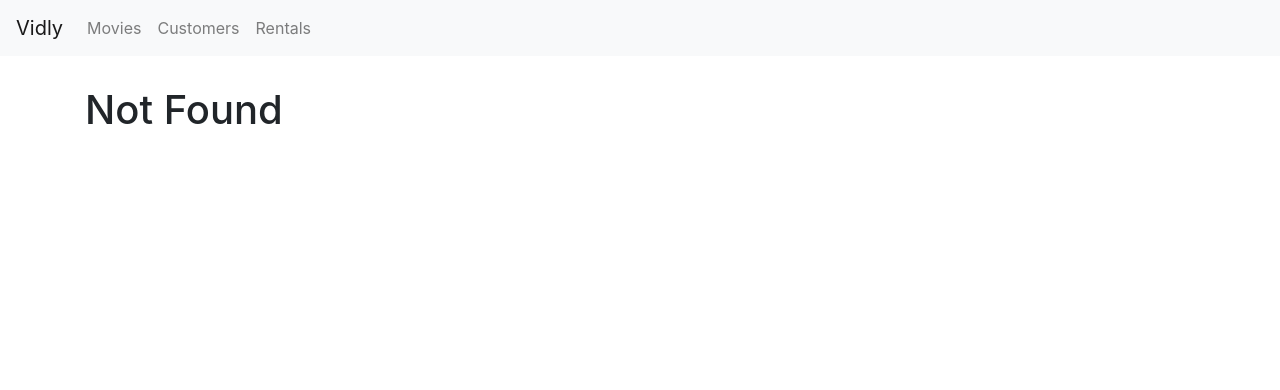
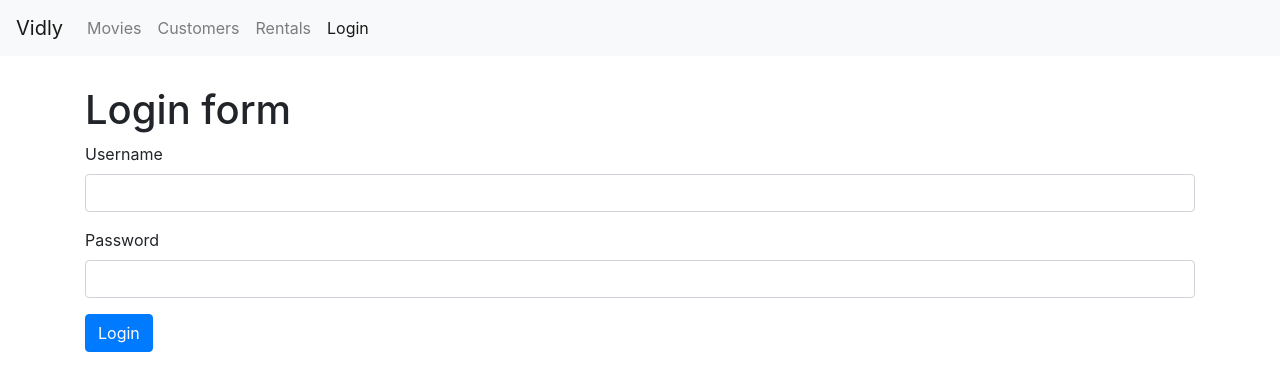
Before and after one commit to zakariabijoy/vidly-react-app, a React (Create React App) app: page /login in a window 1280 px wide. Before the commit this address led to /not-found. Shown: the top 390 px of the page. Built offline with nearby package versions, Linux system fonts and the light colour scheme.

Commit message:
building a bootstrap login form

```diff
--- a/src/App.js
+++ b/src/App.js
@@ -6,6 +6,7 @@
 import NotFound from "./components/notFound";
 import NavBar from "./components/navBar";
 import MovieForm from './components/movieForm';
+import LoginForm from './components/loginForm';
 import "./App.css";
 
 function App() {
@@ -14,6 +15,7 @@
       <NavBar />
       <main className="container">
         <Switch>
+          <Route path="/login" component={LoginForm}></Route>
           <Route path="/movies/:id" component={MovieForm}></Route>
           <Route path="/movies" component={Movies}></Route>
           <Route path="/customers" component={Cutomers}></Route>
--- /dev/null
+++ b/src/components/loginForm.jsx
@@ -0,0 +1,24 @@
+import React, { Component } from "react";
+
+class LoginForm extends Component {
+  render() {
+    return (
+      <div>
+        <h1>Login form</h1>
+        <form action="">
+          <div className="form-group">
+            <label htmlFor="username">Username</label>
+            <input type="text" className="form-control" id="username" />
+          </div>
+          <div className="form-group">
+            <label htmlFor="password">Password</label>
+            <input type="text" className="form-control" id="password" />
+          </div>
+          <button className="btn btn-primary">Login</button>
+        </form>
+      </div>
+    );
+  }
+}
+
+export default LoginForm;
--- a/src/components/navBar.jsx
+++ b/src/components/navBar.jsx
@@ -30,6 +30,9 @@
           <NavLink className="nav-link" to="/rentals">
             Rentals
           </NavLink>
+          <NavLink className="nav-link text-right" to="/login">
+            Login
+          </NavLink>
         </div>
       </div>
     </nav>
```
